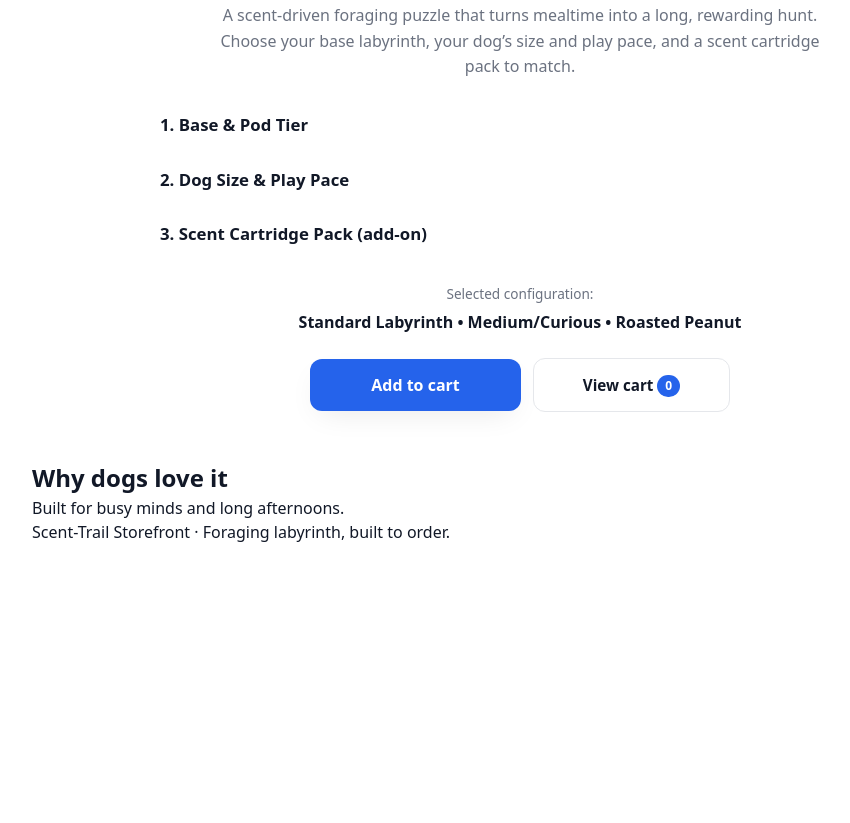
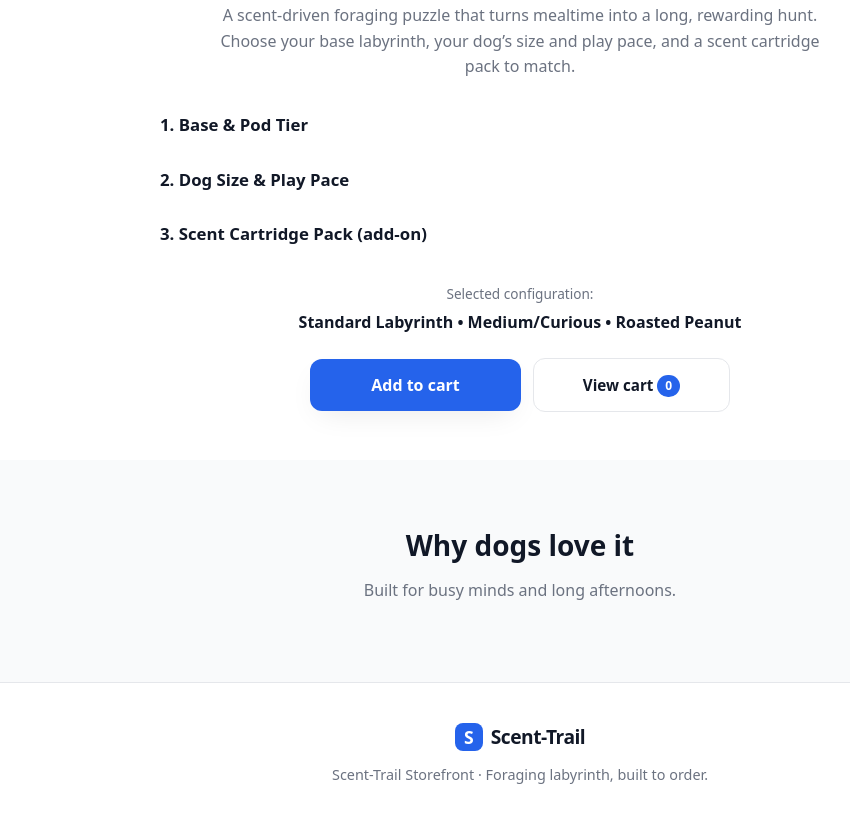
Before and after one commit to sudheerdunga/6011091500359-hwa-hackathon, a plain HTML site: page index.html in a window 1280 px wide. Shown: the part 622-1445 px from the top of the page, without its empty margins (120-970 px from the left). Before the commit the page ends 1166 px from the top, so only its background shows below. Drawn offline with Linux system fonts and the light colour scheme.

Commit message:
Fix features section spacing and add styled footer beneath

```diff
--- a/css/style.css
+++ b/css/style.css
@@ -96,3 +96,24 @@ input:focus { outline: 2px solid var(--brand); border-color: transparent; }
 .confirmation h2 { font-size: 1.75rem; margin-bottom: 0.5rem; }
 .order-id { font-weight: 800; letter-spacing: 0.05em; background: var(--panel); padding: 0.5rem 1rem; border-radius: 8px; display: inline-block; margin-top: 1rem; }
 .hidden { display: none !important; }
+
+/* sections */
+.section { padding: 3rem 0; }
+.section h2 { font-size: 1.75rem; margin-bottom: 1rem; text-align: center; }
+.section p.sub { text-align: center; color: var(--muted); margin-bottom: 2.5rem; }
+
+/* features section */
+.features-section { padding: 4rem 0 3rem; background: var(--panel); }
+.features-section .container { max-width: 800px; }
+.features-section h2 { font-size: 1.75rem; margin-bottom: 0.75rem; text-align: center; }
+.features-section .sub { text-align: center; color: var(--muted); margin-bottom: 2rem; }
+.features-section .grid { gap: 1rem; }
+@media (min-width: 640px) { .features-section .grid { grid-template-columns: repeat(2, 1fr); } }
+
+/* footer */
+.site-footer { border-top: 1px solid var(--line); padding: 2.5rem 0; background: #fff; }
+.footer-inner { display: flex; flex-direction: column; align-items: center; gap: 0.75rem; text-align: center; }
+.footer-brand { display: flex; align-items: center; gap: 0.5rem; }
+.footer-brand .mark { width: 28px; height: 28px; border-radius: 8px; background: var(--brand); display: grid; place-items: center; color: #fff; font-weight: 900; font-size: 1.1rem; }
+.footer-brand .footer-name { font-weight: 800; font-size: 1.2rem; letter-spacing: -0.5px; color: var(--ink); }
+.footer-copy { color: var(--muted); font-size: 0.9rem; margin: 0; }
--- a/index.html
+++ b/index.html
@@ -54,7 +54,7 @@
   </div>
 </section>
 
-<section class="section">
+<section class="features-section">
   <div class="container">
     <h2>Why dogs love it</h2>
     <p class="sub">Built for busy minds and long afternoons.</p>
@@ -62,8 +62,14 @@
   </div>
 </section>
 
-<footer>
-  <div class="container">Scent-Trail Storefront &middot; Foraging labyrinth, built to order.</div>
+<footer class="site-footer">
+  <div class="container footer-inner">
+    <div class="footer-brand">
+      <div class="mark">S</div>
+      <div class="footer-name">Scent-Trail</div>
+    </div>
+    <p class="footer-copy">Scent-Trail Storefront &middot; Foraging labyrinth, built to order.</p>
+  </div>
 </footer>
 
 <script src="js/store.js"></script>
```
